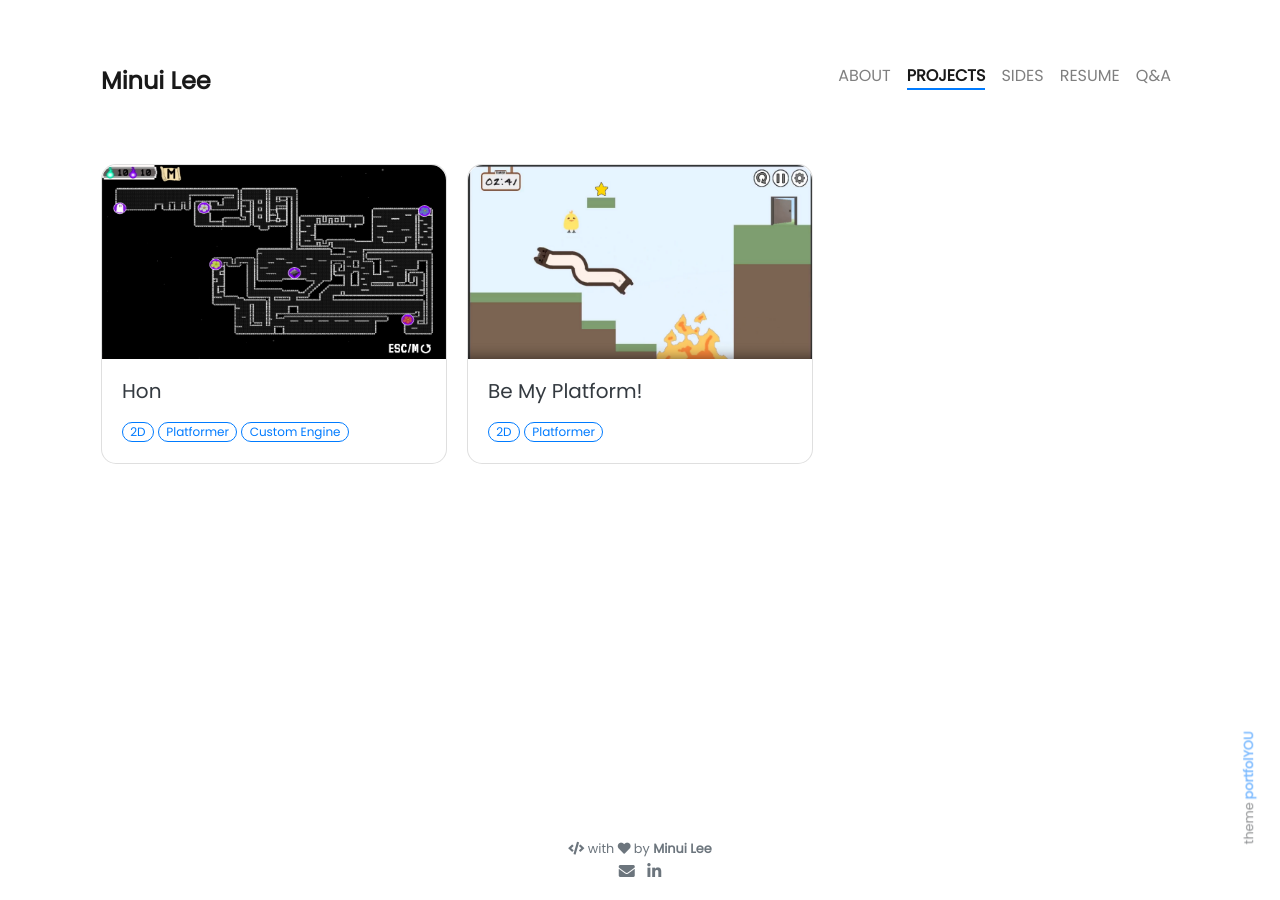
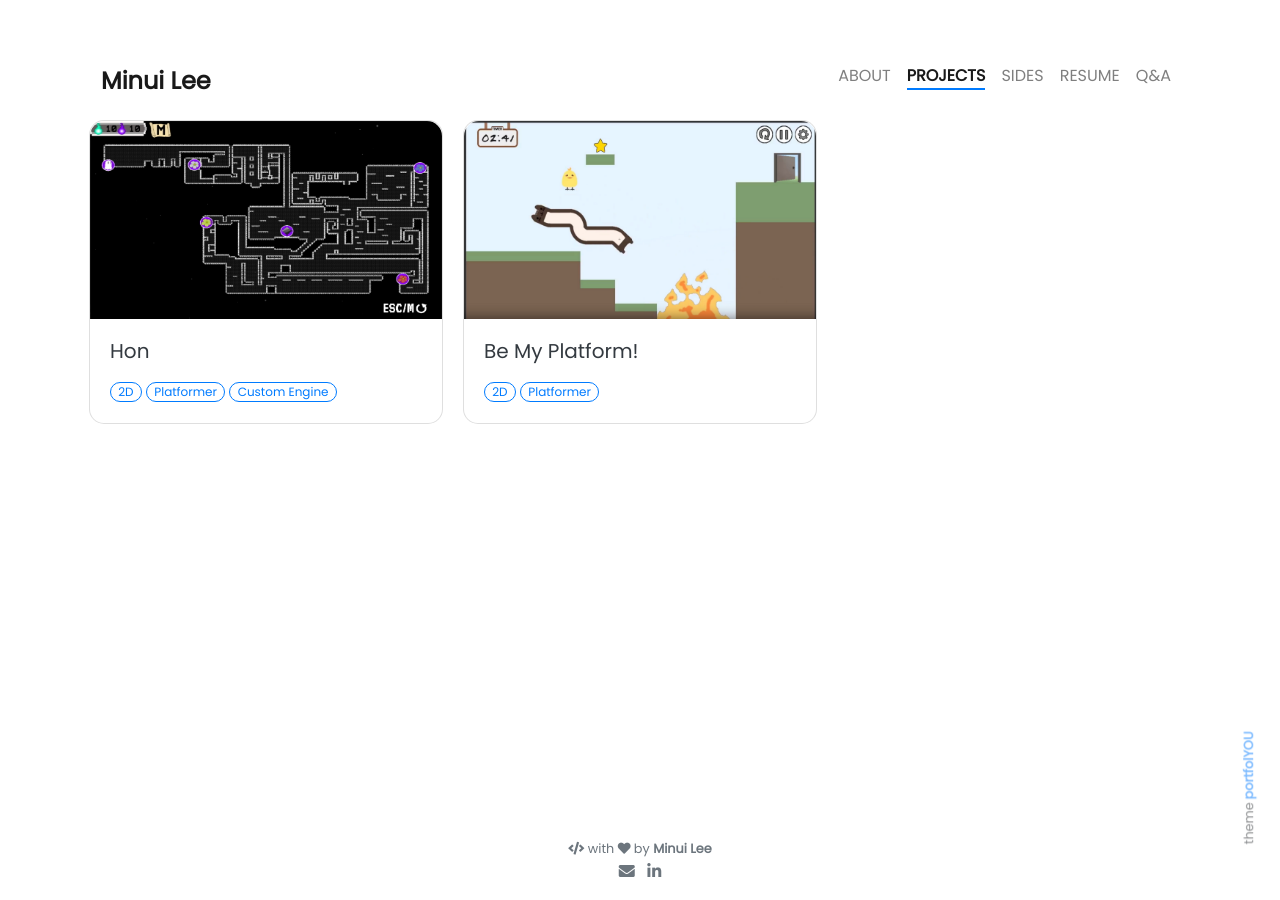
Before and after one commit to MinuiLee/MinuiLee.github.io, a Jekyll site: the page built from pages/teamprojects.html, in a window 1280 px wide. Built offline with Jekyll 4.4.1, drawn with Linux system fonts in a browser that asks for light colours; nearby versions of some CDN libraries.

Commit message:
no message

```diff
--- a/_includes/teamprojects/index.html
+++ b/_includes/teamprojects/index.html
@@ -1,7 +1,7 @@
 <!-- Remote Projects JS -->
 <script src="{{ '/assets/js/remote-projects.js' | relative_url }}"></script>
 
-<div class="card-columns m-3 mt-5">
+<div class="card-columns m-1 mt-10">
 
   <!-- Remote Projects -->
   {% for remote_project in page.remote_projects %}
```
